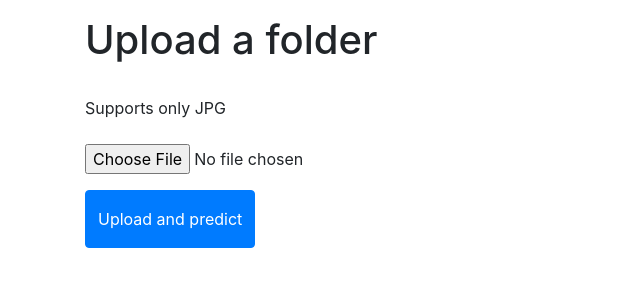
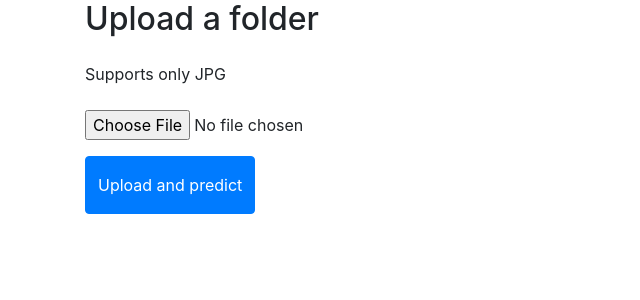
Before and after one commit to Jessevanduijne/4.2_WHC_Tomato_Yield_Scan, a Python web app: template App/templates/predict.html in a window 1280 px wide. Shown: the part 56-356 px from the top of the page, without its empty margins (0-640 px from the left). Run offline with Jinja, Linux system fonts and the light colour scheme; the template is opened without the code that fills it, so the values that code supplies are empty; some libraries are stand-ins or nearby versions.

Commit message:
added favicon

```diff
--- a/App/templates/base.html
+++ b/App/templates/base.html
@@ -2,8 +2,11 @@
 <html>
     <head>
         <title>{% block title %}{% endblock %}</title>
-        <link rel="stylesheet" href="https://stackpath.bootstrapcdn.com/bootstrap/4.5.0/css/bootstrap.min.css">
-        <link rel="stylesheet" href="{{ url_for('static', filename='style.css') }}"
+        <link rel="stylesheet" href="https://stackpath.bootstrapcdn.com/bootstrap/4.5.0/css/bootstrap.min.css" />
+        <link rel="stylesheet" href="{{ url_for('static', filename='style.css') }}" />
+        <link rel="icon" type="image/png" href="{{ url_for('static', filename='favicon-32x32.png') }}" />
+        <link rel="icon" type="image/png" href="{{ url_for('static', filename='favicon-16x16.png') }}" />
+        <link rel="icon" type="image/png" href="{{ url_for('static', filename='favicon.ico') }}" />
     </head>
     <body>
 
--- a/App/templates/header.html
+++ /dev/null
@@ -1,5 +0,0 @@
-<div class="row mt-3">
-    <div class="col">
-        <h1 class="input-title">Upload a folder</h1>
-    </div>
-</div>
--- a/App/templates/image-grid.html
+++ b/App/templates/image-grid.html
@@ -1,8 +1,7 @@
 {% extends 'base.html' %}
 {% block grid %}
 
-{% include 'header.html' %}
-
+<h2>Results</h2>
 <div class="row flex-wrap">
 {% for image in images %}
     <div class="col-3 my-3">
--- a/App/templates/navbar.html
+++ b/App/templates/navbar.html
@@ -1,5 +1,5 @@
 <nav class="navbar navbar-dark bg-dark">
-    <a href="#" class="navbar-brand">WHC Tomato Yield Scan</a>
+    <a href="{{ url_for("render") }}" class="navbar-brand">WHC Tomato Yield Scan</a>
     <span class="navbar-text">
         Inholland Haarlem
     </span>
--- a/App/templates/predict.html
+++ b/App/templates/predict.html
@@ -2,8 +2,7 @@
 {% block title%}WHC - predict {% endblock %}
 {% block content %}
 
-{% include 'header.html' %}
-
+<h2>Upload a folder</h2>
 <div class="row flex-column mt-4">
     <div class="col">
         <form action="/" method="POST" enctype="multipart/form-data"
```
Also changed, not shown: App/main.py (+7 -1 lines), App/static/connect.js (deleted, +0 -18 lines), App/static/favicon-16x16.png (added), App/static/favicon-32x32.png (added), App/static/favicon.ico (added), App/static/whc-logo.png (added).
